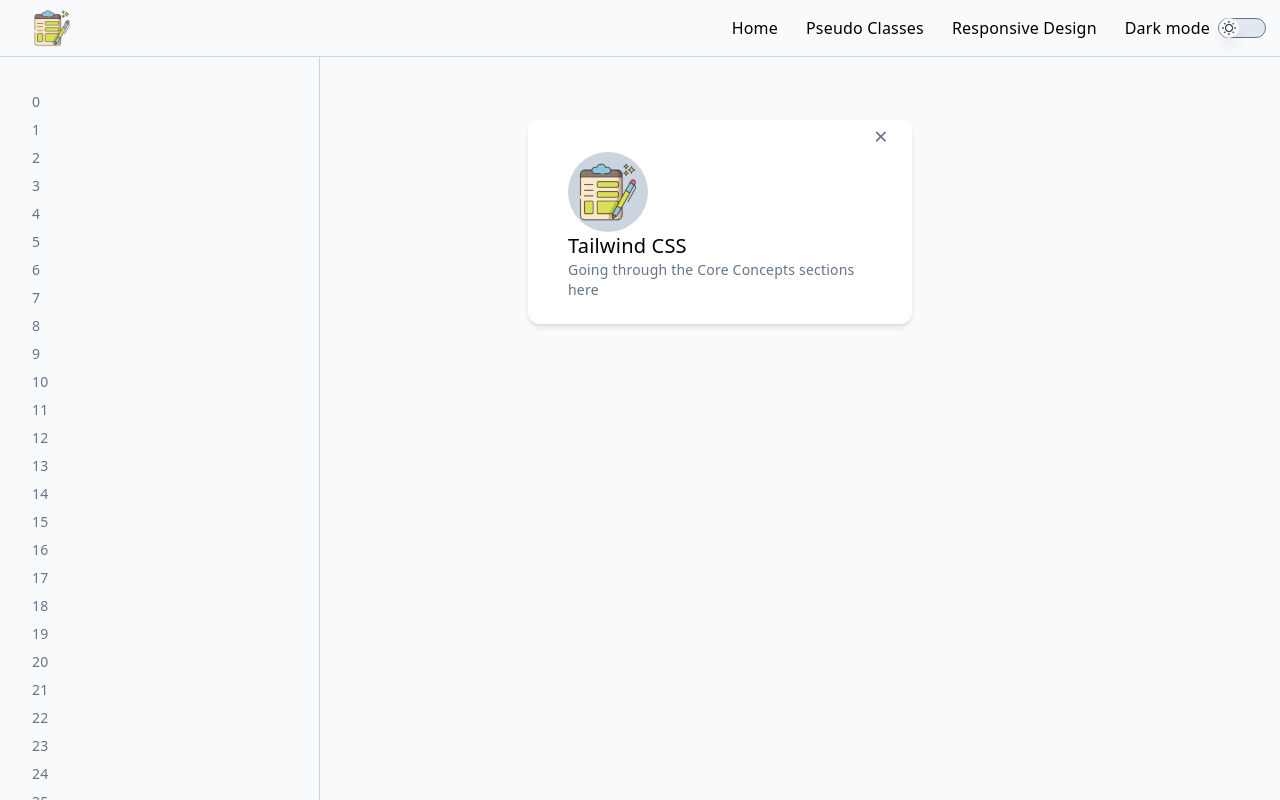
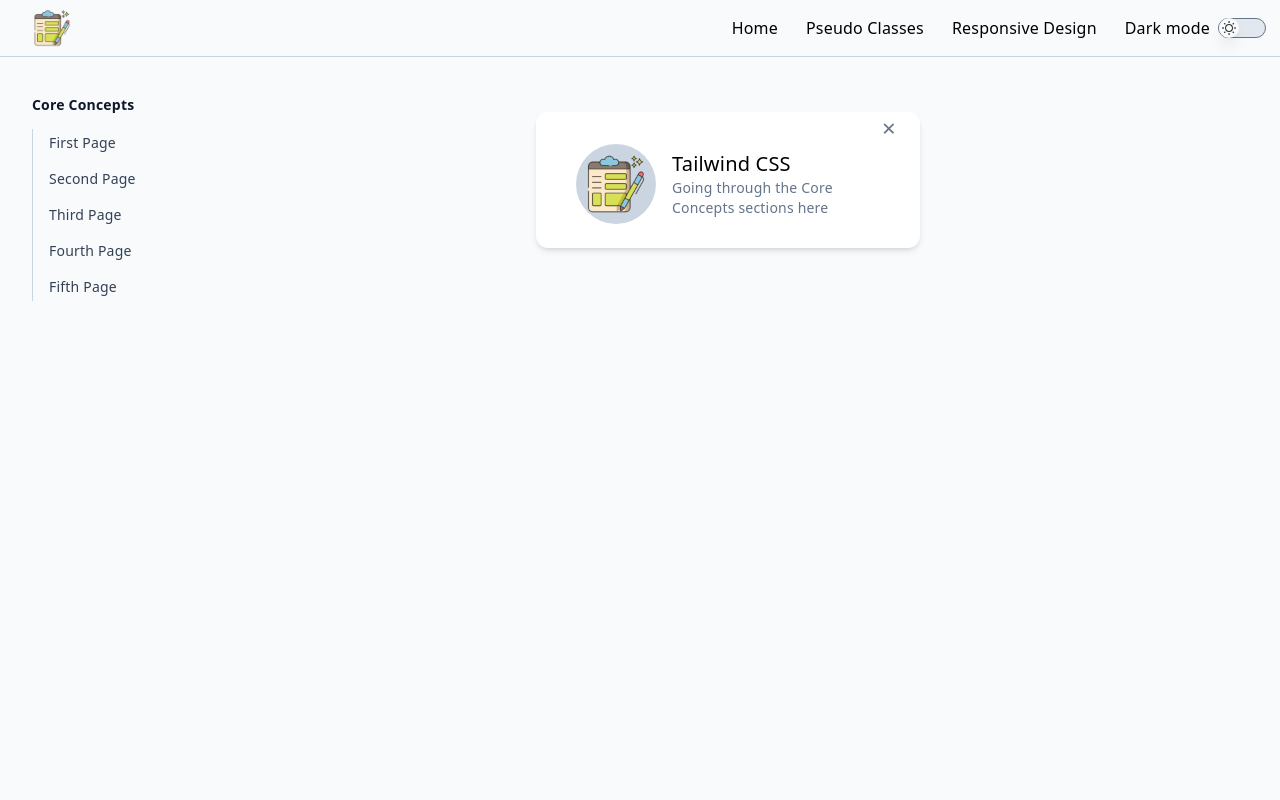
Before and after one commit to mflavin/v3tw, a Vue app: page / in a window 1280 px wide. Built offline with nearby package versions, Linux system fonts and the light colour scheme.

Commit message:
Update topbar, sidebar, and content spacing

```diff
--- a/src/App.vue
+++ b/src/App.vue
@@ -1,18 +1,11 @@
 <template>
-  <div
-    class="
-      darkmode-transition
-      flex
-      h-full
-      bg-slate-50
-      pt-topbar
-      dark:bg-slate-800
-    "
-  >
+  <div class="darkmode-transition bg-slate-50 pt-topbar dark:bg-slate-800">
     <TopBar />
-    <SideBar class="lg:pr-sidebar 2xl:w-28 2xl:pl-60" />
-    <div class="w-full px-6 py-8 md:p-content">
-      <RouterView class="max-w-2xl" />
+    <div class="mx-auto max-w-8xl px-4 sm:px-6 md:px-8 pt-topbar">
+      <SideBar />
+      <div class="lg:pl-sidebar">
+        <RouterView class="max-w-3xl" />
+      </div>
     </div>
   </div>
 </template>
--- a/src/components/SideBar.vue
+++ b/src/components/SideBar.vue
@@ -23,7 +23,7 @@
               :key="idx"
               class="
                 py-1
-                text-sm text-slate-500
+                text-sm text-slate-700
                 hover:text-indigo-300
                 focus:bg-sky-200
                 dark:text-slate-300 dark:hover:text-indigo-500
@@ -39,33 +39,61 @@
     <aside
       class="
         fixed
-        bottom-0
-        top-topbar
+        inset-0
+        top-[3.8125rem]
+        left-[max(0px,calc(50%-45rem))]
+        right-auto
+        z-20
         hidden
-        w-sidebar
-        overflow-y-scroll
-        border-r-[1px] border-slate-300
-        p-8
-        pb-24
-        dark:border-slate-700
+        w-[19.5rem]
+        overflow-y-auto
+        px-8
+        pb-10
         lg:block
       "
     >
-      <nav>
+      <nav class="relative lg:text-sm lg:leading-6">
         <ul>
+          <li class="mt-12 lg:mt-8">
+            <h5
+              class="mb-8 font-bold text-slate-900 dark:text-slate-200 lg:mb-3"
+            >
+              Core Concepts
+            </h5>
+            <ul
+              class="
+                space-y-6
+                border-l border-slate-300
+                dark:border-slate-700
+                lg:space-y-2
+              "
+            >
               <li
-            v-for="(x, idx) in ' 1 '.repeat(100).split('1')"
+                v-for="(x, idx) in [
+                  'First Page',
+                  'Second Page',
+                  'Third Page',
+                  'Fourth Page',
+                  'Fifth Page',
+                ]"
                 :key="idx"
                 class="
+                  -ml-px
+                  block
+                  border-l border-transparent
                   py-1
-              text-sm text-slate-500
-              hover:text-indigo-300
+                  pl-4
+                  text-sm text-slate-700
+                  hover:border-slate-700 hover:text-indigo-300
                   focus:bg-sky-200
-              dark:text-slate-300 dark:hover:text-indigo-500
-              sm:rounded-lg
+                  dark:text-slate-300
+                  dark:hover:border-slate-300
+                  dark:hover:text-indigo-500
                 "
               >
-            {{ idx }}
+                {{ x }}
+              </li>
+            </ul>
           </li>
         </ul>
       </nav>
--- a/src/components/ToastBox.vue
+++ b/src/components/ToastBox.vue
@@ -20,7 +20,7 @@
     <div class="shrink-0 rounded-full bg-slate-300">
       <img class="m-2 h-16 w-16" :src="icon" alt="Logo" />
     </div>
-    <div>
+    <div class="w-44">
       <div class="text-xl font-medium text-black dark:text-white">
         {{ title }}
       </div>
--- a/src/components/TopBar/TopBar.vue
+++ b/src/components/TopBar/TopBar.vue
@@ -9,7 +9,6 @@
       w-full
       border-b-[1px] border-slate-300
       dark:border-slate-700
-      2xl:pl-16
     "
   >
     <!-- Desktop style for nav -->
@@ -19,6 +18,7 @@
         mx-auto
         flex
         h-topbar
+        max-w-8xl
         items-center
         justify-between
         bg-slate-50
--- a/tailwind.config.js
+++ b/tailwind.config.js
@@ -5,9 +5,13 @@
     extend: {
       spacing: {
         topbar: '3.5rem',
-        sidebarmobile: '20rem',
-        sidebar: '20rem',
+        sidebarmobile: '19.5rem',
+        sidebar: '19.5rem',
         content: '4rem',
+        '8xl': '90rem',
+      },
+      maxWidth: {
+        '8xl': '90rem',
       },
     },
   },
```
Lines whose indentation alone changed are shown as unchanged.
